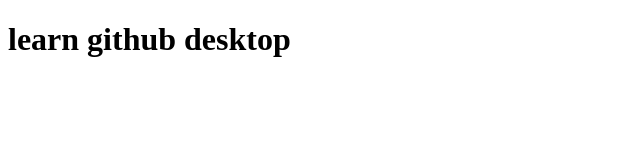
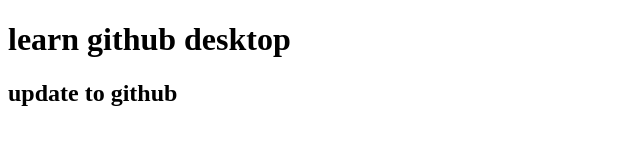
Before and after one commit to inneyes/devops2-nut, a plain HTML site: page index.html in a window 1280 px wide. Shown: the whole page, without its empty margins (0-640 px from the left). Drawn offline with Linux system fonts and the light colour scheme.

Commit message:
Update h2 index.html
Update h2 index.html

```diff
--- a/index.html
+++ b/index.html
@@ -8,5 +8,6 @@
 </head>
 <body>
     <h1>learn github desktop</h1>
+    <h2>update to github</h2>
 </body>
 </html>
```
